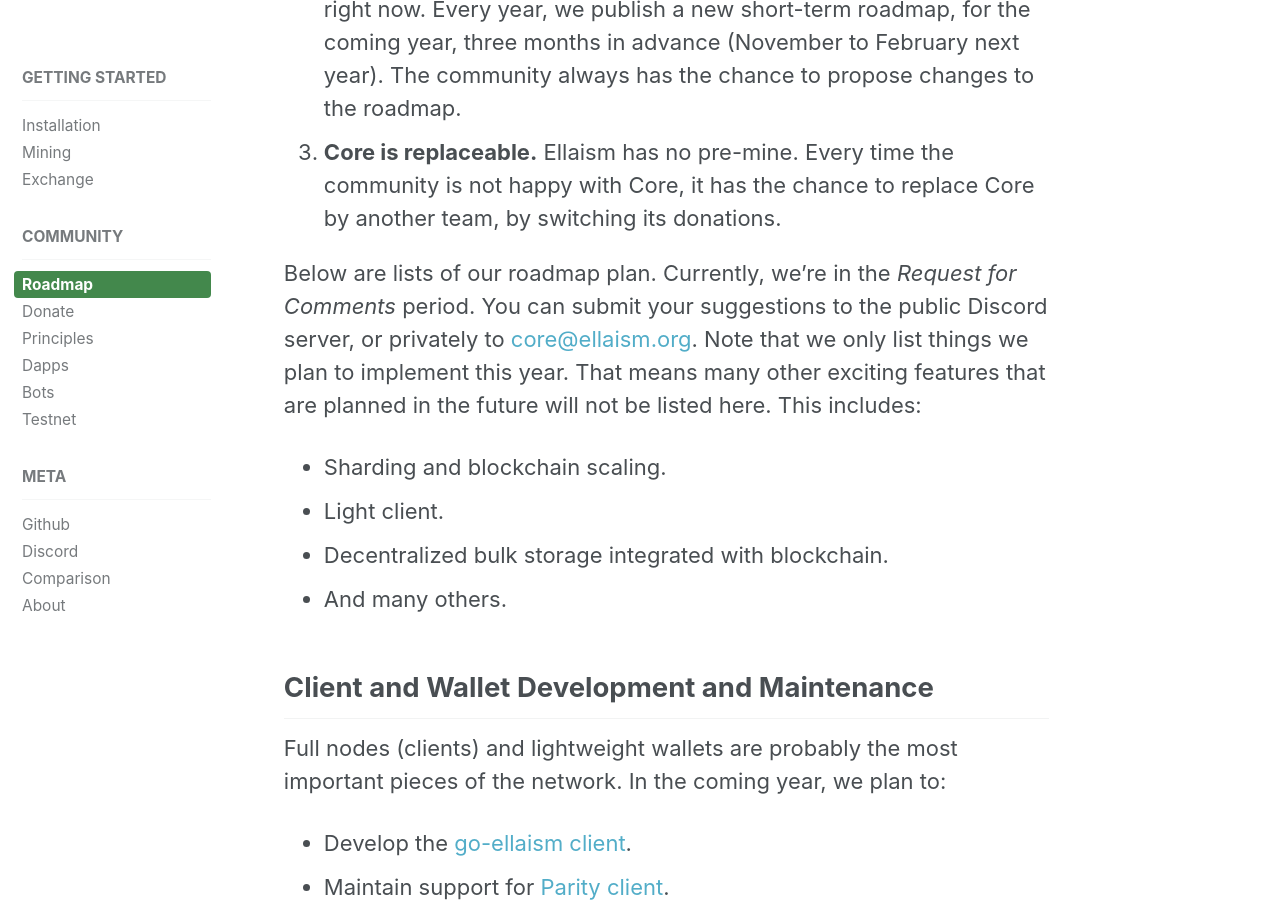
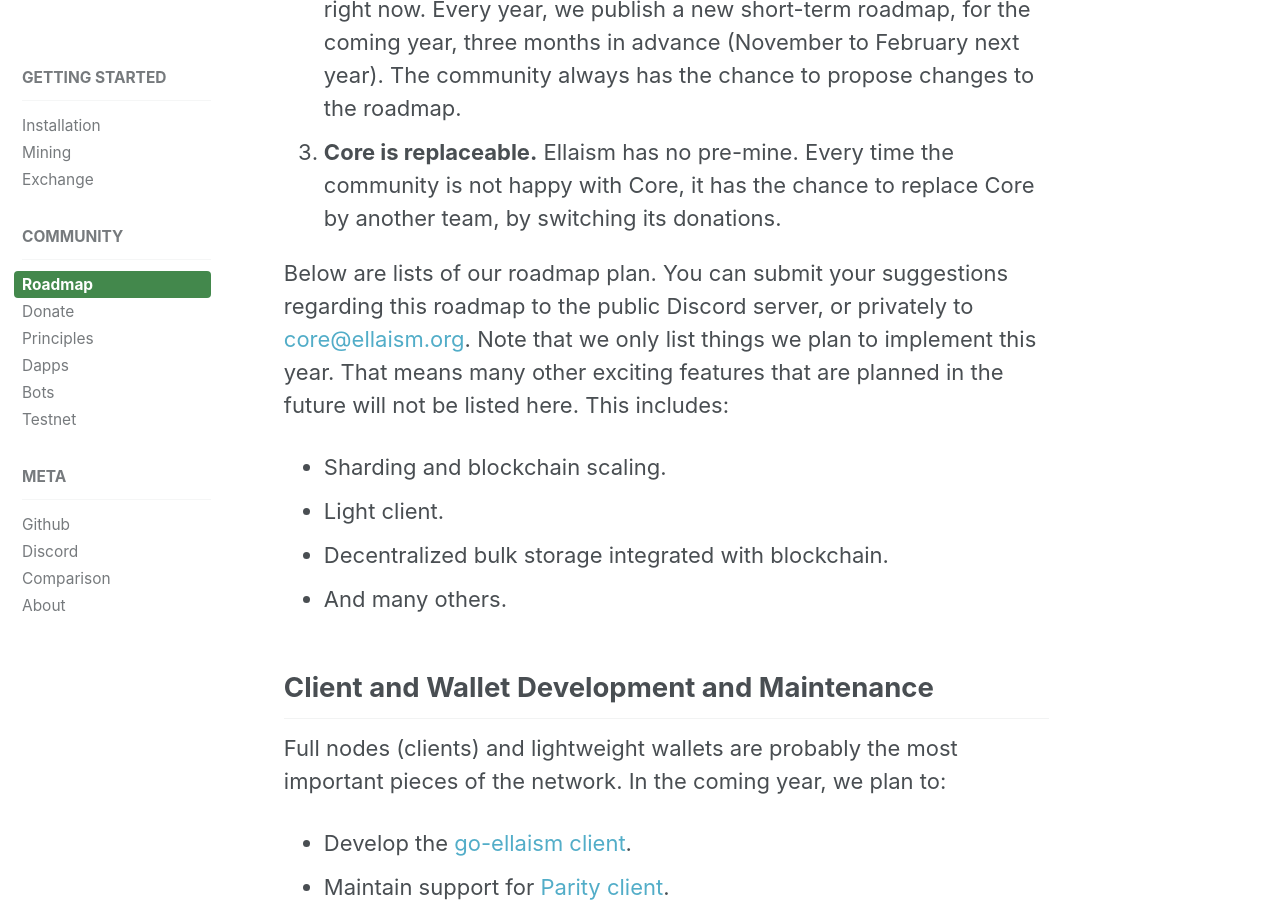
Before and after one commit to ellaism/ellaism.org, a Jekyll site: the page built from _docs/2018-roadmap.md, in a window 1280 px wide and 900 px high, scrolled down 1080 px. Built offline with Jekyll 4.4.1, drawn with Linux system fonts in a browser that asks for light colours.

Commit message:
Roadmap is ongoing rather than request for comments

```diff
--- a/_docs/2018-roadmap.md
+++ b/_docs/2018-roadmap.md
@@ -37,8 +37,8 @@
    not happy with Core, it has the chance to replace Core by
    another team, by switching its donations.
 
-Below are lists of our roadmap plan. Currently, we're in the *Request for
-Comments* period. You can submit your suggestions to the public Discord server,
+Below are lists of our roadmap plan. You can submit your suggestions regarding
+this roadmap to the public Discord server,
 or privately to [core@ellaism.org](mailto:core@ellaism.org). Note
 that we only list things we plan to implement this year. That means many other
 exciting features that are planned in the future will not be listed here. This
```
